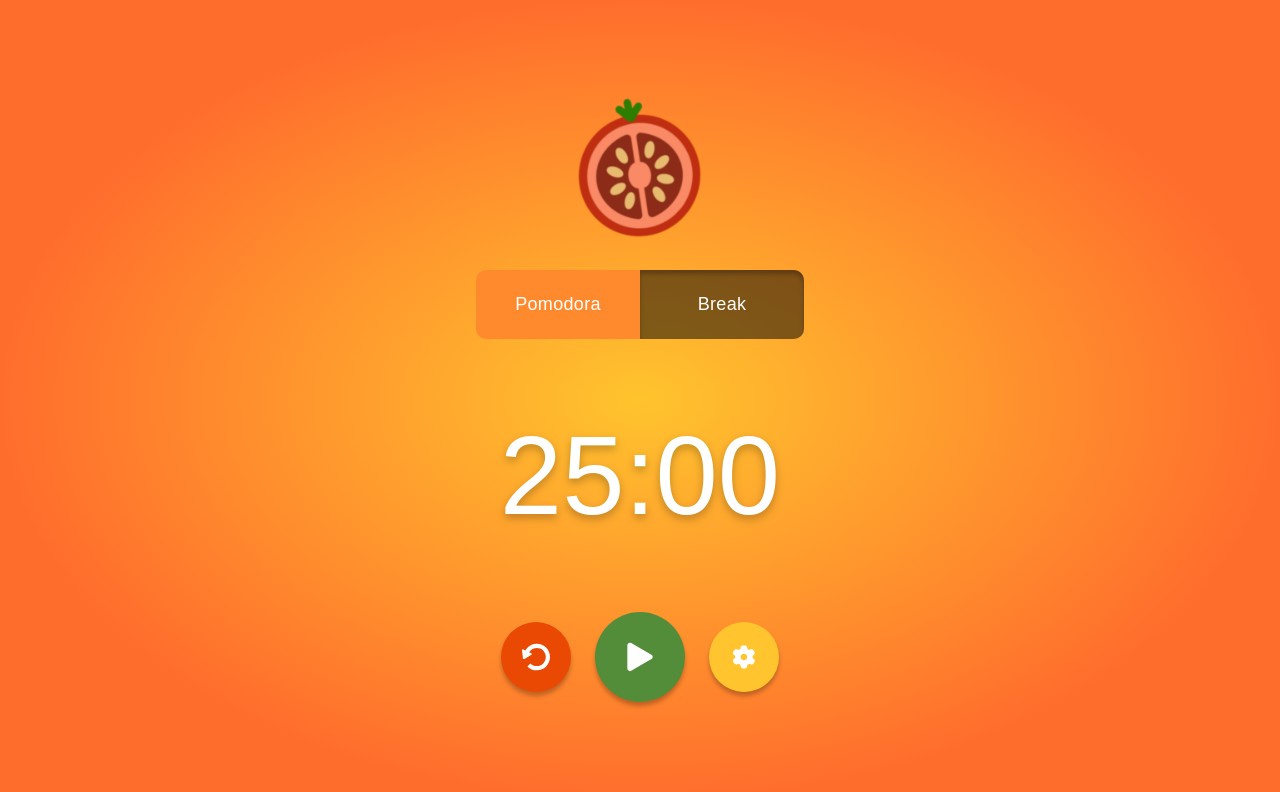
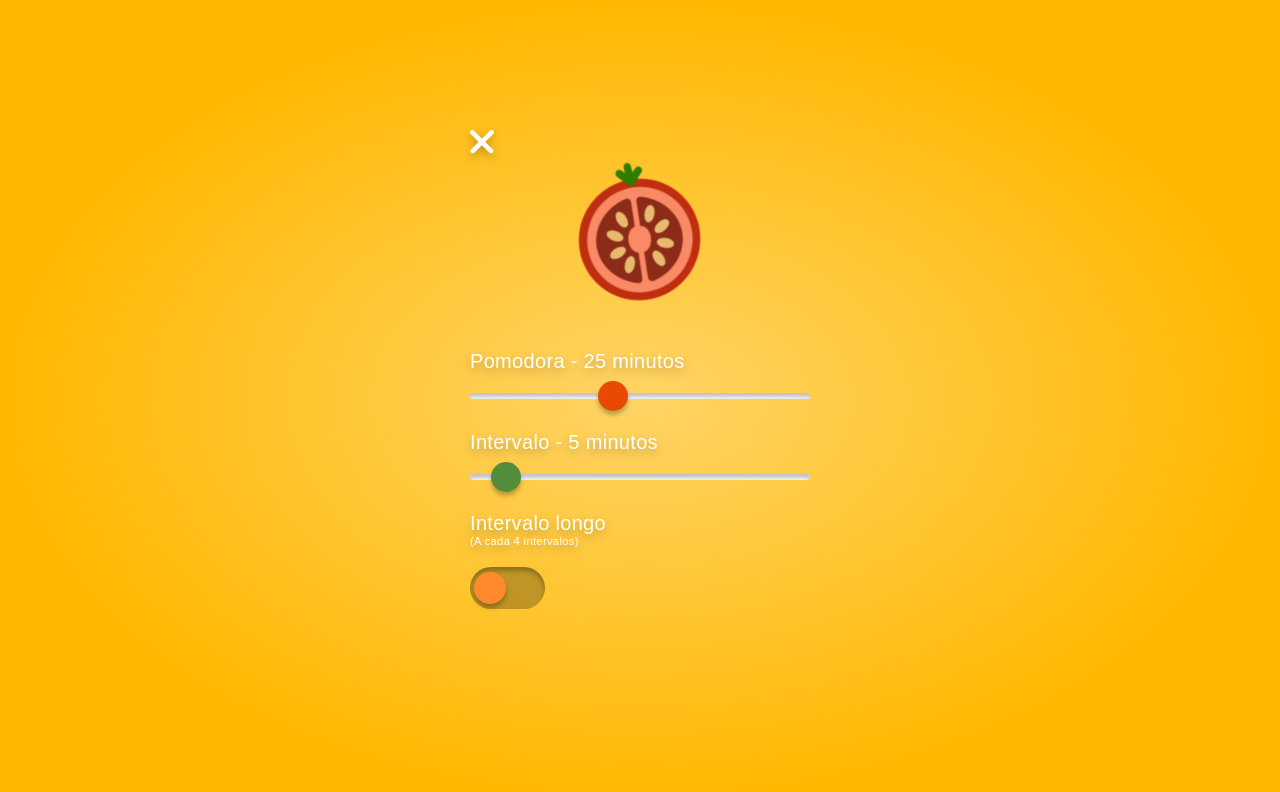
Before and after one commit to lucasiori/pomodora, a Next.js app: page / in a window 1280 px wide. Shown: the top 792 px of the page. Built offline with nearby package versions, Linux system fonts and the light colour scheme; a web font is replaced by a local one.

Commit message:
feat: create menu component

```diff
--- a/src/components/CycleSwitcher/index.tsx
+++ b/src/components/CycleSwitcher/index.tsx
@@ -32,7 +32,7 @@ const CycleSwitcher = ({ onChangeCycle }: CycleSwitcherProps) => {
         isSelected={selectedType === 'break'}
         onClick={() => handleChangeCycle('break')}
       >
-        Break
+        Intervalo
       </CycleItem>
     </Wrapper>
   );
--- /dev/null
+++ b/src/components/Menu/index.tsx
@@ -0,0 +1,82 @@
+import { useState } from 'react';
+import Image from 'next/image';
+import Switch from '../Switch';
+import { Wrapper, CloseButton, Label, Span, RangeInput } from './style';
+
+interface MenuProps {
+  onClose: () => void;
+}
+
+const Menu = ({ onClose }: MenuProps) => {
+  const [isLongBreakActive, setIsLongBreakActive] = useState(false);
+  const [workTime, setWorkTime] = useState(25)
+  const [breakTime, setBreakTime] = useState(5);
+  const [longBreakTime, setLongBreakTime] = useState(15);
+
+  return (
+    <Wrapper>
+      <CloseButton type="button" onClick={onClose}>
+        <Image src="/assets/close.svg" width={24} height={24} />
+      </CloseButton>
+
+      <div>
+        <Label htmlFor="work-input">
+          Pomodora - {workTime > 1 ? `${workTime} minutos` : `${workTime} minuto`}
+        </Label>
+        <RangeInput
+          id="work-input"
+          type="range"
+          dataType="work"
+          min={1}
+          max={59}
+          step={1}
+          value={workTime}
+          onChange={({ target }) => setWorkTime(Number(target.value))}
+        />
+      </div>
+
+      <div>
+        <Label htmlFor="break-input">
+          Intervalo - {breakTime > 1 ? `${breakTime} minutos` : `${breakTime} minuto`}
+        </Label>
+        <RangeInput
+          id="break-input"
+          type="range"
+          dataType="break"
+          min={1}
+          max={59}
+          step={1}
+          value={breakTime}
+          onChange={({ target }) => setBreakTime(Number(target.value))}
+        />
+      </div>
+
+      <div>
+        <Label htmlFor="long-break-input">
+          {
+            isLongBreakActive
+              ? `Intervalo longo - ${longBreakTime > 1 ? `${longBreakTime} minutos` : `${longBreakTime} minuto`}`
+              : 'Intervalo longo'
+          }
+        </Label>
+        <Span>(A cada 4 intervalos)</Span>
+
+        <Switch onChange={(isActive) => setIsLongBreakActive(isActive)} />
+
+        <RangeInput
+          id="long-break-input"
+          type="range"
+          dataType="long-break"
+          min={1}
+          max={59}
+          step={1}
+          value={longBreakTime}
+          onChange={({ target }) => setLongBreakTime(Number(target.value))}
+          isVisible={isLongBreakActive}
+        />
+      </div>
+    </Wrapper>
+  )
+}
+
+export default Menu;
--- /dev/null
+++ b/src/components/Menu/style.ts
@@ -0,0 +1,127 @@
+import styled, { css } from 'styled-components';
+
+const Wrapper = styled.section`
+  position: relative;
+  width: 340px;
+  padding-top: 1rem;
+
+  &, > div {
+    display: flex;
+    flex: 1;
+    flex-direction: column;
+    align-items: stretch;
+    justify-content: center;
+  }
+
+  > div + div {
+    margin-top: 2rem;
+  }
+`;
+
+const CloseButton = styled.button`
+  position: absolute;
+  display: flex;
+  align-items: center;
+  justify-content: center;
+  background: none;
+  border: 0;
+  top: 0;
+  left: 0;
+  opacity: 1;
+  transform: translateY(-12.75rem) scale(1);
+  filter: drop-shadow(0px 4px 4px var(--black-200));
+  transition: all 0.2s ease;
+
+  &:hover {
+    opacity: 0.84;
+    transform: translateY(-12.75rem) scale(0.9);
+  }
+`;
+
+const Label = styled.label`
+  color: var(--white-900);
+  font-size: 1.25rem;
+  letter-spacing: 0.02rem;
+  font-weight: 500;
+  margin-bottom: 1.25rem;
+  filter: drop-shadow(0px 4px 4px var(--black-200));
+`;
+
+const Span = styled.span`
+  color: var(--white-900);
+  font-size: 0.7rem;
+  letter-spacing: 0.02rem;
+  margin: -1.25rem 0 1.25rem;
+  filter: drop-shadow(0px 4px 4px var(--black-200));
+`;
+
+type CycleType = 'work' | 'break' | 'long-break';
+
+interface RangeInputProps {
+  dataType: CycleType;
+  isVisible?: boolean;
+}
+
+const getInputThumbColor = (dataType: CycleType) => {
+  if (dataType === 'work') {
+    return 'var(--orange-900)';
+  } else if (dataType === 'break') {
+    return 'var(--green-500)';
+  } else  if (dataType === 'long-break'){
+    return 'var(--green-600)';
+  }
+}
+
+const RangeInput = styled.input<RangeInputProps>`
+  width: 100%;
+  border-radius: 30px;
+  margin-top: ${({ dataType }) => dataType === 'long-break' ? '1.5rem' : '0'};
+  transition: all 0.5s ease;
+  -webkit-appearance: none;
+
+  ${({ dataType, isVisible }) => {
+    if (dataType === 'long-break') {
+      if (isVisible) {
+        return css`
+          opacity: 1;
+          transform: translateY(0);
+        `;
+      } else {
+        return css`
+          opacity: 0;
+          transform: translateY(-30px);
+        `;
+      }
+    }
+  }}
+
+  &::-webkit-slider-runnable-track {
+    width: 100%;
+    height: 6px;
+    background: var(--white-900);
+    border: 0;
+    border-radius: 30px;
+    box-shadow: inset 0px 4px 4px var(--black-200);
+    cursor: pointer;
+  }
+
+  &::-webkit-slider-thumb {
+    width: 30px;
+    height: 30px;
+    background: ${({ dataType }) => getInputThumbColor(dataType)};
+    border: 0;
+    border-radius: 50%;
+    box-shadow: 0px 4px 4px var(--black-200);
+    margin-top: -12px;
+    cursor: pointer;
+    -webkit-appearance: none;
+  }
+`;
+
+export {
+  Wrapper,
+  CloseButton,
+  Label,
+  Span,
+  RangeInput
+};
--- /dev/null
+++ b/src/components/Switch/index.tsx
@@ -0,0 +1,24 @@
+import { useState } from 'react';
+import { Wrapper, Highlighter } from './style';
+
+interface SwitchProps {
+  initialValue?: boolean;
+  onChange: (isActive: boolean) => void;
+}
+
+const Switch = ({ initialValue = false, onChange }: SwitchProps) => {
+  const [isActive, setIsActive] = useState(initialValue);
+
+  const handleChange = () => {
+    onChange(!isActive);
+    setIsActive(!isActive);
+  }
+
+  return (
+    <Wrapper isActive={isActive} onClick={handleChange}>
+      <Highlighter />
+    </Wrapper>
+  );
+}
+
+export default Switch;
--- /dev/null
+++ b/src/components/Switch/style.ts
@@ -0,0 +1,40 @@
+import styled from 'styled-components';
+
+interface WrapperProps {
+  isActive: boolean;
+}
+
+const Wrapper = styled.div<WrapperProps>`
+  position: relative;
+  width: 75px;
+  height: 42px;
+  display: flex;
+  align-items: center;
+  background-color: ${({ isActive }) => isActive ? 'var(--white-900)' : 'var(--black-200)'};
+  border-radius: 30px;
+  box-shadow: inset 0px 4px 4px var(--black-200);
+  padding: 0.25rem;
+  cursor: pointer;
+  transition: all 0.2s ease;
+
+  > div {
+    background-color: ${({ isActive }) => isActive ? 'var(--green-150)' : 'var(--orange-600)'};
+    left: ${({ isActive }) => isActive ? 'calc(75px - 32px - 0.25rem)' : '0.25rem'};
+  }
+`;
+
+const Highlighter = styled.div`
+  position: absolute;
+  width: 32px;
+  height: 32px;
+  border-radius: 50%;
+  box-shadow: 0px 4px 4px var(--black-200);
+  top: 50%;
+  transform: translateY(-50%);
+  transition: all 0.2s ease;
+`;
+
+export {
+  Wrapper,
+  Highlighter
+};
--- a/src/pages/index.tsx
+++ b/src/pages/index.tsx
@@ -3,20 +3,15 @@ import { NextPage } from 'next';
 import Logo from '../components/Logo';
 import CycleSwitcher from '../components/CycleSwitcher';
 import Timer from '../components/Timer';
+import ControlButtons from '../components/ControlButtons';
+import Menu from '../components/Menu';
 import GlobalStyle from '../style/global';
 import { Wrapper, Content } from '../style/pages/home';
-import ControlButtons from '../components/ControlButtons';
 
-type CycleType = 'initial' | 'work' | 'break';
+type CycleType = 'initial' | 'work' | 'break' | 'menu';
 
 const Home: NextPage = () => {
-  const [step, setStep] = useState<CycleType>('initial');
-
-  useEffect(() => {
-    setTimeout(() => {
-      setStep('work');
-    }, 2000);
-  }, []);
+  const [step, setStep] = useState<CycleType>('menu');
 
   return (
     <Wrapper step={step}>
@@ -25,7 +20,7 @@ const Home: NextPage = () => {
       <Content>
         <Logo isSplashScreen={step === 'initial'} />
 
-        {step !== 'initial' && (
+        {(step === 'work' || step === 'break') && (
           <>
             <CycleSwitcher onChangeCycle={() => {}} />
 
@@ -44,6 +39,10 @@ const Home: NextPage = () => {
             />
           </>
         )}
+
+        {step === 'menu' && (
+          <Menu />
+        )}
       </Content>
     </Wrapper>
   );
--- a/src/style/global.ts
+++ b/src/style/global.ts
@@ -6,6 +6,7 @@ export default createGlobalStyle`
     --black-200: rgba(0, 0, 0, 0.25);
     --white-900: #FFFFFF;
     --green-100: #B1CB1E;
+    --green-150: #A0B142;
     --green-250: #6F8E50;
     --green-300: #90AD38;
     --green-500: #548D39;
@@ -13,7 +14,9 @@ export default createGlobalStyle`
     --orange-600: #FF8A2E;
     --orange-800: #FF6D2D;
     --orange-900: #EA4903;
+    --yellow-300: #FFD466;
     --yellow-700: #FFC42E;
+    --yellow-900: #FFB800;
   }
 
   * {
--- a/src/style/pages/home.ts
+++ b/src/style/pages/home.ts
@@ -1,6 +1,6 @@
 import styled, { css } from 'styled-components';
 
-type CycleType = 'initial' | 'work' | 'break';
+type CycleType = 'initial' | 'work' | 'break' | 'menu';
 
 interface WrapperProps {
   step: CycleType;
@@ -21,6 +21,13 @@ const getBackground = (step: CycleType) => {
         50% 50% at 50% 50%,
         var(--green-100) 0%,
         var(--green-250) 98.44%
+        );
+      `;
+    case 'menu':
+      return css`background: radial-gradient(
+        50% 50% at 50% 50%,
+        var(--yellow-300) 0%,
+        var(--yellow-900) 100%
         );
       `;
     default:
```
Also changed, not shown: public/assets/close.svg (added).
